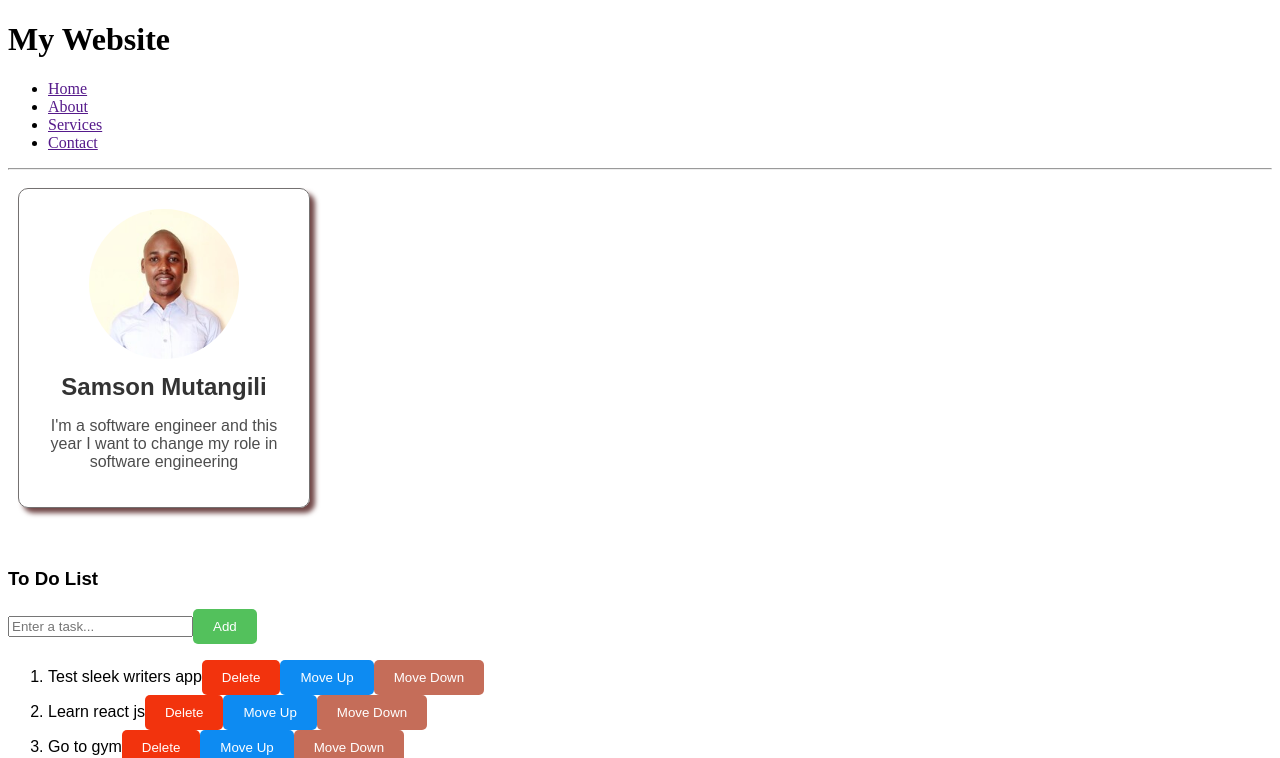
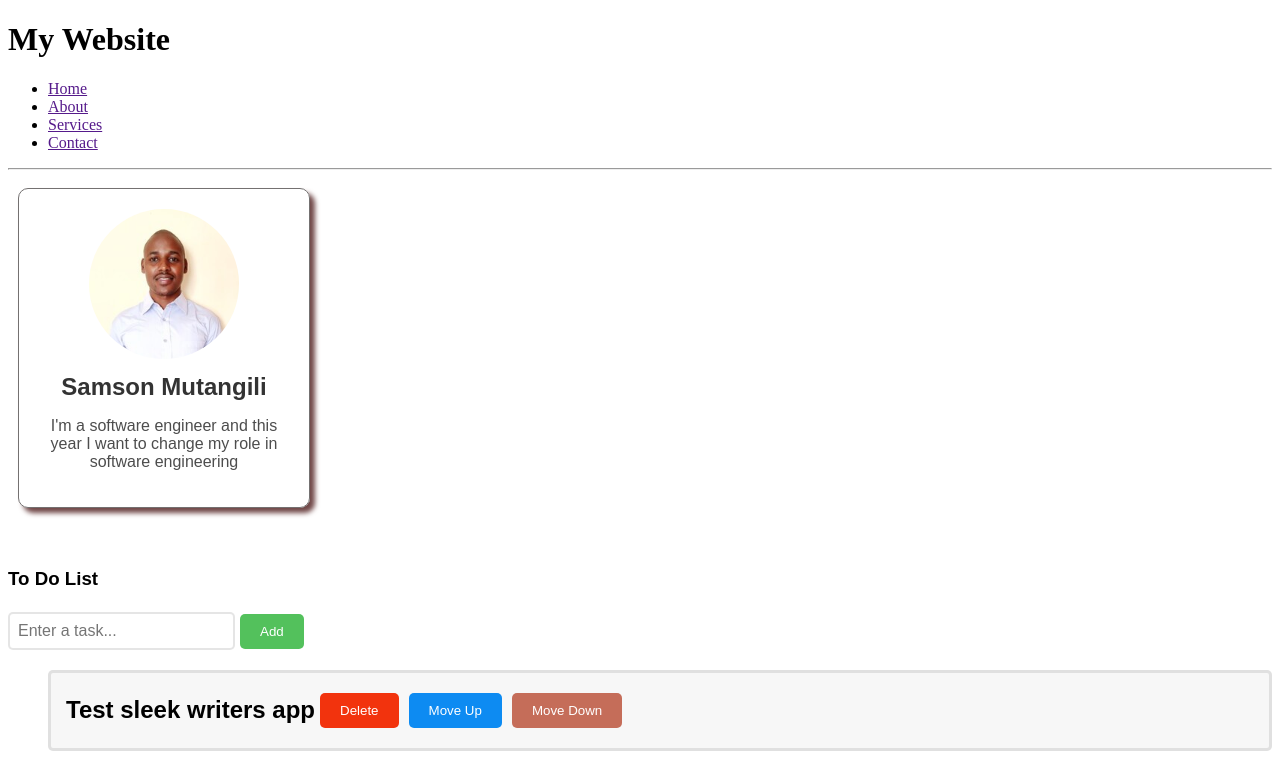
Before and after one commit to samson-mutangili/ReactJs, a React app in the folder my-react-app/: page / in a window 1280 px wide. Shown: the top 758 px of the page. Built offline with nearby package versions, Linux system fonts and the light colour scheme; the HTML template or start-up script is replaced by a standard one.

Commit message:
Completed the to do list app

```diff
--- a/my-react-app/src/ToDoList.jsx
+++ b/my-react-app/src/ToDoList.jsx
@@ -11,18 +11,42 @@ function ToDoList(){
 
     const addTask = () => {
 
+        if(newTask.trim() !== ""){
+            //add the new task
+            setTasks(t => [...t, newTask])
+            //clear the input field value
+            setNewTask("");
+        }
     }
 
     const deleteTask = (index) => {
-
+        setTasks(tasks.filter((_, i) => i !== index))
     }
 
     const moveTaskUp = (index) => {
+        if(index > 0){
 
+            const updateTasks = [...tasks];
+
+            //swap elements
+            [updateTasks[index], updateTasks[index-1]] = [updateTasks[index-1], updateTasks[index]]
+
+            //update the list of the new tasks
+            setTasks(updateTasks);
+        }
     }
 
     const moveTaskDown = (index) => {
+        if(index < tasks.length - 1){
 
+            const updateTasks = [...tasks];
+
+            //swap elements
+            [updateTasks[index], updateTasks[index+1]] = [updateTasks[index+1], updateTasks[index]]
+
+            //update the list of the new tasks
+            setTasks(updateTasks);
+        }
     }
 
 
@@ -41,7 +65,7 @@ function ToDoList(){
                         <li key={index}>
                             <span className="text">{task}</span>
                             <button className="delete-button" onClick={() => deleteTask(index)}>Delete</button>
-                            <button className="move-button" onClick={() => moveTaskDown(index)}>Move Up</button>
+                            <button className="move-button" onClick={() => moveTaskUp(index)}>Move Up</button>
                             <button className="down-button" onClick={() => moveTaskDown(index)}>Move Down</button>
                         </li>)}
                 </ol>
--- a/my-react-app/src/index.css
+++ b/my-react-app/src/index.css
@@ -142,6 +142,14 @@ input[type="color"]{
   margin-top: 50px;
 }
 
+.to-do-list input[type="text"]{
+  font-size: 1rem;
+    padding: 8px;
+    border: 2px solid hsla(0, 0%, 80%, 0.5);
+    border-radius: 5px;
+    color: grey;
+}
+
 .to-do-list button{
   padding: 10px 20px;
   color: white;
@@ -149,6 +157,7 @@ input[type="color"]{
   border-radius: 5px;
   cursor: pointer;
   transition: background-color 0.5s ease;
+  margin:5px 5px;
 }
 
 .add-button{
@@ -176,3 +185,15 @@ input[type="color"]{
 .down-button:hover{
   background-color: hsl(11, 48%, 36%);
 }
+
+.to-do-list li{
+  font-size: 1.5rem;
+  font-weight: bold;
+  padding:15px;
+  background-color: hsl(0, 0%, 97%);
+  margin-bottom: 10px;
+  border: 3px solid hsla(0, 0%, 85%, 0.75);
+  border-radius: 5px;
+  display: flex;
+  align-items: center;
+}
```
